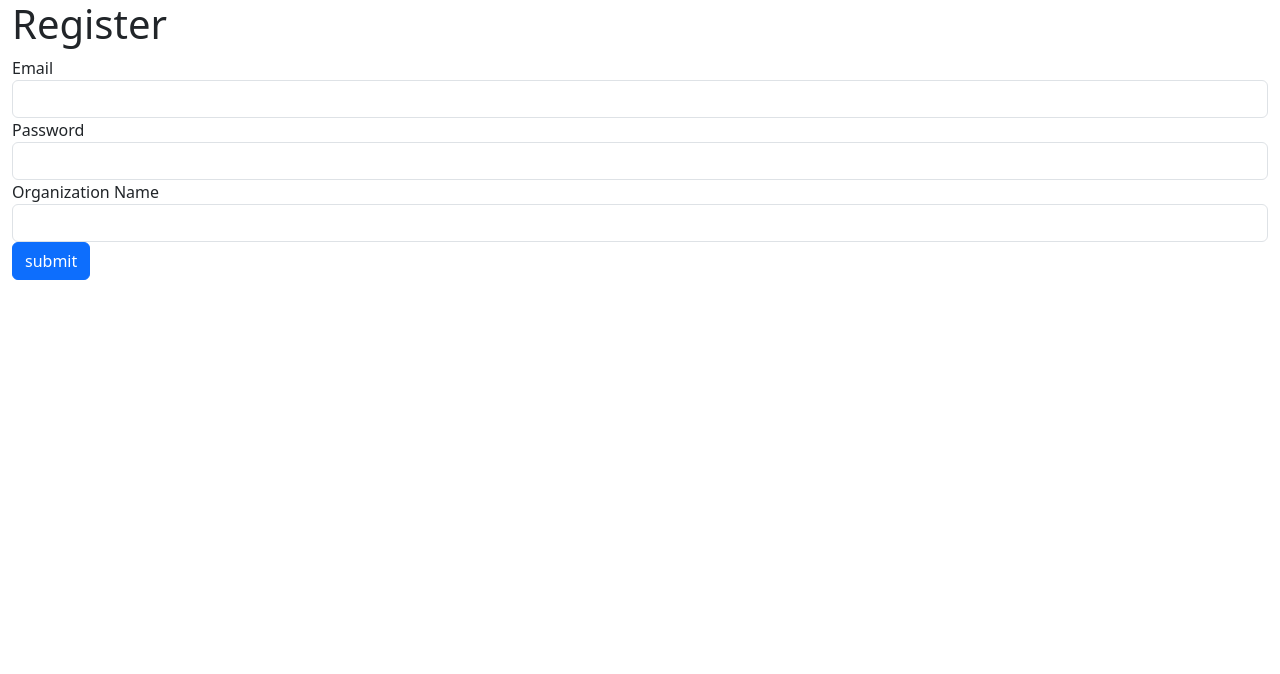
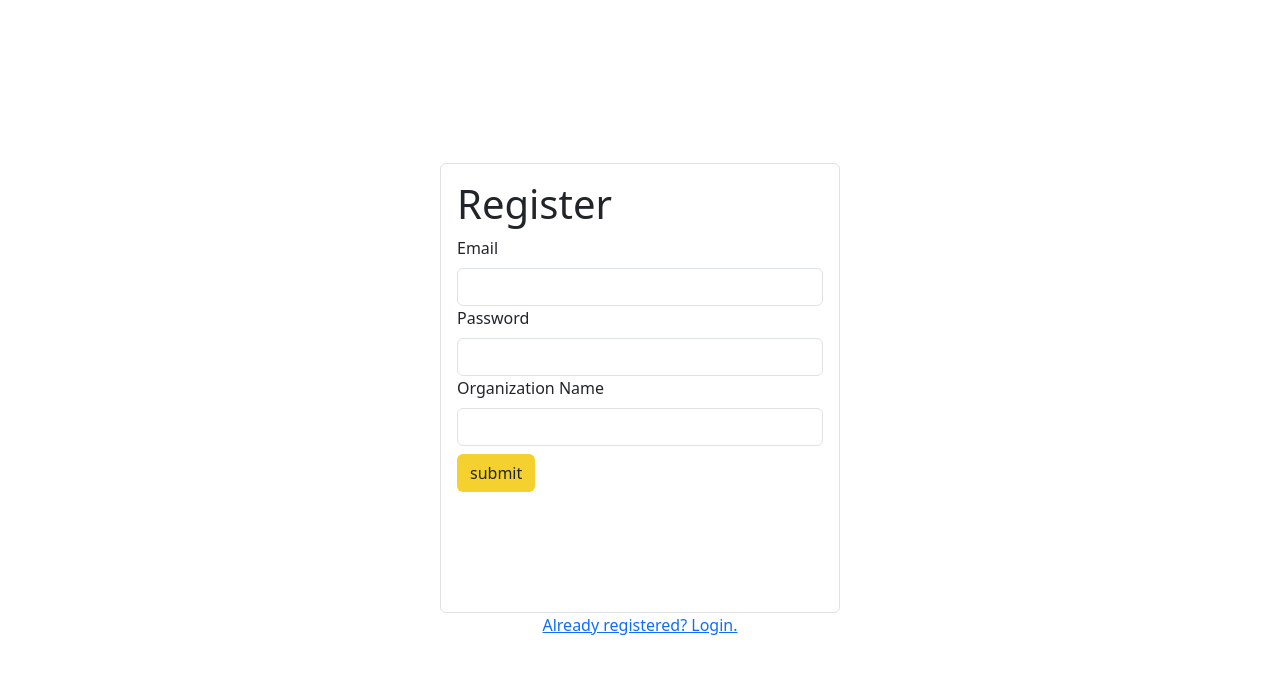
Before and after one commit to bell-boy/hive-web, a React (Vite) app: page /admin/register in a window 1280 px wide. Shown: the top 674 px of the page. Built offline with nearby package versions, Linux system fonts and the light colour scheme; no server answers.

Commit message:
Create login and register UI, add redirection functionality

```diff
--- a/src/main.jsx
+++ b/src/main.jsx
@@ -3,7 +3,7 @@ import ReactDOM from 'react-dom/client';
 import { RouterProvider, createBrowserRouter } from 'react-router-dom';
 
 // Route Imports
-import AdminRegister from './routes/admin/AdminRegister';
+import AdminRegister, { registerLoader } from './routes/admin/AdminRegister';
 import AdminLogin from './routes/admin/AdminLogin';
 import AdminRoot from './routes/admin/AdminRoot';
 import AdminListings from './routes/admin/AdminListings';
@@ -41,11 +41,13 @@ const router = createBrowserRouter([
 
 	{
 		path: "/admin/register",
-		element: <AdminRegister />
+		element: <AdminRegister />,
+		loader: registerLoader
 	},
 	{
 		path: "/admin/login",
-		element: <AdminLogin />
+		element: <AdminLogin />,
+		loader: registerLoader
 	},
 	{
 		path: "/admin",
--- a/src/routes/admin/AdminLogin.jsx
+++ b/src/routes/admin/AdminLogin.jsx
@@ -1,6 +1,7 @@
 import { useState } from "react";
 import { auth } from "../../firebase";
 import { signInWithEmailAndPassword } from "firebase/auth";
+import { Link, useNavigate } from "react-router-dom";
 
 const AdminLogin = () =>
 {
@@ -9,16 +10,20 @@ const AdminLogin = () =>
         password: ""
     });
 
+    const navigate = useNavigate();
+
     // TODO: Error handling.
-    // TODO: Re-route to dashboard.
-    const submitForm = async () =>
+    const submitForm = () =>
     {
-        let userCred = await signInWithEmailAndPassword(auth, formState.email, formState.password);
-        userCred.user.displayName = formState.companyName;
-        console.log(userCred.user);
+        signInWithEmailAndPassword(auth, formState.email, formState.password).then((userCred) => {
+            navigate("/admin/");
+        }).catch((error) => {
+            console.log(error.message);
+        });
     };
     return (
-        <div className="container-fluid">
+        <div className="d-flex flex-column align-items-center justify-content-center" style={{height: "100vh", }}>
+            <div className="container-fluid border rounded p-3" style={{height: "450px", width: "400px"}}>
                 <div className="row">
                     <div className="column">
                         <h1>Login</h1>
@@ -26,7 +31,7 @@ const AdminLogin = () =>
                 </div>
                 <div className="row">
                     <div className="column">
-                    <label htmlFor="email">Email</label>
+                        <label htmlFor="email" className="form-label">Email</label>
                         <input className="form-control" id="email" value={formState.email} onChange={
                             (e) =>
                             {
@@ -37,8 +42,8 @@ const AdminLogin = () =>
                 </div>
                 <div className="row">
                     <div className="column">
-                    <label htmlFor="password">Password</label>
-                    <input className="form-control" id="password" value={formState.password} onChange={
+                        <label htmlFor="password" className="form-label">Password</label>
+                        <input className="form-control" id="password" type="password" value={formState.password} onChange={
                             (e) =>
                             {
                                 setFormState({...formState, password: e.target.value});
@@ -47,10 +52,12 @@ const AdminLogin = () =>
                     </div>
                 </div>
                 <div className="row">
-                <div className="column">
-                    <button type="button" className="btn btn-primary" onClick={submitForm} >submit</button>
+                    <div className="column my-2">
+                        <button type="submit" className="btn" onClick={submitForm} style={{backgroundColor: "#f4d12f"}} >submit</button>
                     </div>
                 </div>
+            </div>
+            <Link to='/admin/register'>{"Don't have an account? Register."}</Link>
         </div>
     );
 };
--- a/src/routes/admin/AdminRegister.jsx
+++ b/src/routes/admin/AdminRegister.jsx
@@ -1,9 +1,25 @@
 import { useState } from "react";
 import { auth } from "../../firebase";
-import { createUserWithEmailAndPassword, sendEmailVerification, updateProfile } from "firebase/auth";
+import { createUserWithEmailAndPassword, onAuthStateChanged, sendEmailVerification, updateProfile } from "firebase/auth";
+import { Link, redirect, useNavigate } from "react-router-dom";
+
+// if logged in then reroute
+const loader = async () =>
+{
+    let isLoggedIn = await new Promise((res, rej) =>
+    {
+        onAuthStateChanged(auth, (user) => {
+            res(user);
+        });
+    });
+    if(isLoggedIn) return redirect('/admin/');
+    else return null;
+
+};
 
 const AdminRegister = () =>
 {
+    const navigate = useNavigate();
     let [formState, setFormState] = useState({
         email: "",
         password: "",
@@ -12,15 +28,21 @@ const AdminRegister = () =>
 
     // TODO: Error handling.
     // TODO: Re-route to dashboard.
-    const submitForm = async () =>
+    const submitForm = () =>
     {
-        let userCred = await createUserWithEmailAndPassword(auth, formState.email, formState.password);
+        createUserWithEmailAndPassword(auth, formState.email, formState.password).then((userCred) =>
+        {
             updateProfile(userCred.user, {displayName: formState.companyName});
             sendEmailVerification(userCred.user);
-        console.log(userCred.user);
+            navigate("/admin/");
+        }).catch((error) => {
+            console.log(error.message);
+        });
+
     };
     return (
-        <div className="container-fluid">
+        <div className="d-flex flex-column align-items-center justify-content-center" style={{height: "100vh", }}>
+            <div className="container-fluid border rounded p-3" style={{height: "450px", width: "400px"}}>
                 <div className="row">
                     <div className="column">
                         <h1>Register</h1>
@@ -28,7 +50,7 @@ const AdminRegister = () =>
                 </div>
                 <div className="row">
                     <div className="column">
-                    <label htmlFor="email">Email</label>
+                        <label htmlFor="email" className="form-label">Email</label>
                         <input className="form-control" id="email" value={formState.email} onChange={
                             (e) =>
                             {
@@ -39,8 +61,8 @@ const AdminRegister = () =>
                 </div>
                 <div className="row">
                     <div className="column">
-                    <label htmlFor="password">Password</label>
-                    <input className="form-control" id="password" value={formState.password} onChange={
+                        <label htmlFor="password" className="form-label">Password</label>
+                        <input className="form-control" id="password" type="password" value={formState.password} onChange={
                             (e) =>
                             {
                                 setFormState({...formState, password: e.target.value});
@@ -50,7 +72,7 @@ const AdminRegister = () =>
                 </div>
                 <div className="row">
                     <div className="column">
-                    <label htmlFor="companyName">Organization Name</label>
+                        <label htmlFor="companyName" className="form-label">Organization Name</label>
                         <input className="form-control" id="companyName" value={formState.companyName} onChange={
                             (e) =>
                             {
@@ -60,11 +82,14 @@ const AdminRegister = () =>
                     </div>
                 </div>
                 <div className="row">
-                <div className="column">
-                    <button type="button" className="btn btn-primary" onClick={submitForm} >submit</button>
+                    <div className="column my-2">
+                        <button type="submit" className="btn" onClick={submitForm} style={{backgroundColor: "#f4d12f"}} >submit</button>
                     </div>
                 </div>
+            </div>
+            <Link to='/admin/login'>Already registered? Login.</Link>
         </div>
     );
 };
 export default AdminRegister;
+export {loader as registerLoader};
--- a/src/routes/admin/AdminRoot.jsx
+++ b/src/routes/admin/AdminRoot.jsx
@@ -1,13 +1,20 @@
-import { Link, Outlet } from "react-router-dom";
+import { signOut } from "firebase/auth";
+import { Link, Outlet, useNavigate } from "react-router-dom";
+import { auth } from "../../firebase";
 
 const AdminRoot = () =>
 {
+    const navigate = useNavigate();
     return (
         <div>
             <nav className="navbar bg-body-tertiary">
                 <div className="container-fluid">
                     <a className="navbar-brand h1 text-primary">hive-admin</a>
-                    <Link className="nav-link">sign out</Link>
+                    <button type="button" className="btn" onClick={() => {
+                        signOut(auth).then(() => {
+                            navigate('/admin/login');
+                        });
+                    }}>sign out</button>
                 </div>
             </nav>
             <Outlet />
```
Lines whose indentation alone changed are shown as unchanged.
